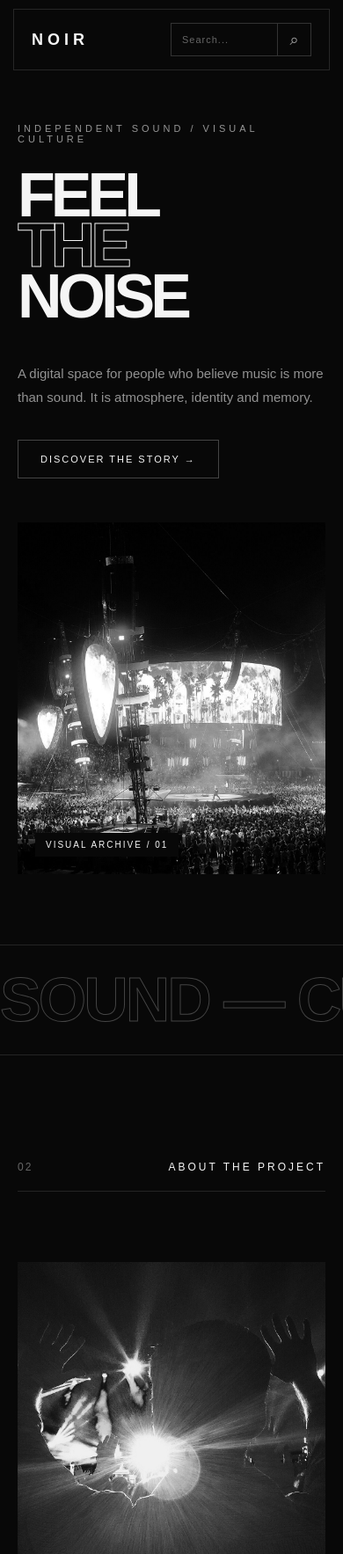
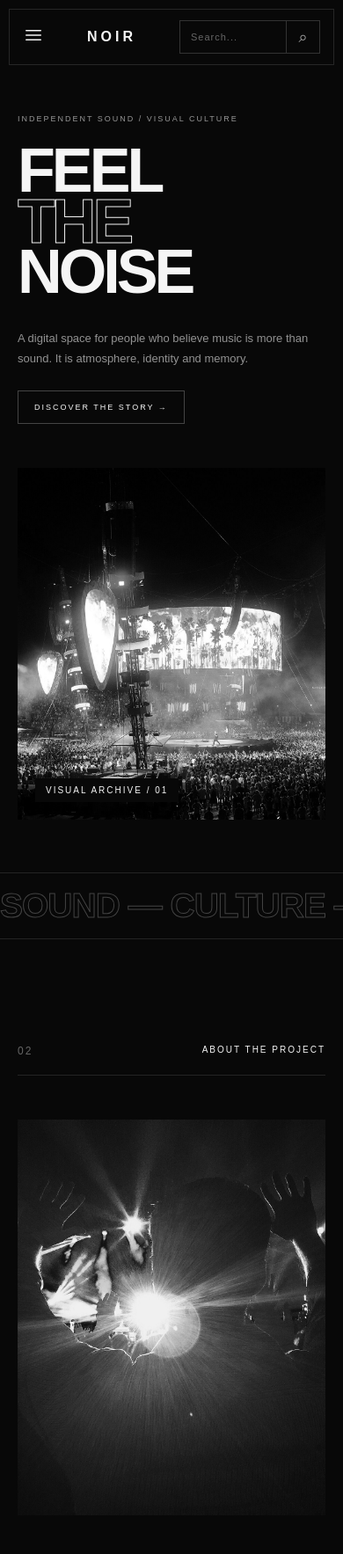
Before and after one commit to mohammadsj9231/practice-js, a website: page Music/src/index.html in a window 390 px wide. Shown: the top 1767 px of the page at 88% size. Drawn offline with Linux system fonts and the light colour scheme.

Commit message:
update the site

```diff
--- a/Music/src/index.html
+++ b/Music/src/index.html
@@ -8,11 +8,23 @@
   </head>
 
   <body>
-    <!-- =========================
-         NAVBAR
-    ========================= -->
+    <nav class="navbar">
+      <div class="side" id="menuBtn">
+        <svg
+          xmlns="http://www.w3.org/2000/svg"
+          fill="none"
+          viewBox="0 0 24 24"
+          stroke-width="1.5"
+          stroke="currentColor"
+        >
+          <path
+            stroke-linecap="round"
+            stroke-linejoin="round"
+            d="M3.75 6.75h16.5M3.75 12h16.5m-16.5 5.25h16.5"
+          />
+        </svg>
+      </div>
 
-    <nav class="navbar">
       <a href="#home" class="logo"> NOIR </a>
 
       <ul class="nav-links">
@@ -35,16 +47,18 @@
 
       <div class="search-box">
         <input type="text" placeholder="Search..." />
-
         <button type="button">⌕</button>
       </div>
 
       <span class="nav-number"> 001 — 2026 </span>
     </nav>
 
-    <!-- =========================
-         HOME
-    ========================= -->
+    <div class="mobile-menu" id="mobileMenu">
+      <a href="#home">Home</a>
+      <a href="#about">About</a>
+      <a href="#visual">Visual</a>
+      <a href="musics.html">Musics</a>
+    </div>
 
     <main id="home">
       <section class="hero">
@@ -67,18 +81,11 @@
           <a href="#about" class="hero-button"> Discover the story → </a>
         </div>
 
-        <!-- Concert crowd -->
-
         <div class="hero-image">
           <img src="../media/hero.jpg" alt="Concert crowd" />
-
           <span class="image-label"> Visual Archive / 01 </span>
         </div>
       </section>
-
-      <!-- =========================
-           MARQUEE
-      ========================= -->
 
       <section class="marquee">
         <div class="marquee-text">
@@ -86,20 +93,13 @@
         </div>
       </section>
 
-      <!-- =========================
-           ABOUT
-      ========================= -->
-
       <section class="about" id="about">
         <div class="section-top">
           <span class="section-number"> 02 </span>
-
           <span class="section-title"> About the project </span>
         </div>
 
         <div class="about-grid">
-          <!-- Person at live concert -->
-
           <div class="about-image">
             <img src="../media/visual.jpg" alt="Person at a live concert" />
           </div>
@@ -108,10 +108,8 @@
             <h2>
               Music
               <br />
-
               is
               <br />
-
               <span>visual.</span>
             </h2>
 
@@ -125,63 +123,39 @@
         </div>
       </section>
 
-      <!-- =========================
-           VISUAL ARCHIVE
-      ========================= -->
-
       <section class="visual" id="visual">
         <div class="section-top">
           <span class="section-number"> 03 </span>
-
           <span class="section-title"> Visual archive </span>
         </div>
 
         <div class="visual-grid">
-          <!-- Festival lights -->
-
           <div class="visual-item">
             <img src="../media/1.jpg" alt="Festival lights" />
-
             <span> Energy / 001 </span>
           </div>
 
-          <!-- Festival crowd -->
-
           <div class="visual-item">
             <img src="../media/2.jpg" alt="Festival crowd" />
-
             <span> Crowd / 002 </span>
           </div>
 
-          <!-- Concert lights -->
-
           <div class="visual-item">
             <img src="../media/3.jpg" alt="Concert lights" />
-
             <span> Motion / 003 </span>
           </div>
         </div>
       </section>
 
-      <!-- =========================
-           MANIFESTO
-      ========================= -->
-
       <section class="manifesto">
         <h2>
           Don't just
           <span>listen.</span>
-
           <br />
-
           Experience it.
         </h2>
       </section>
     </main>
-
-    <!-- =========================
-         FOOTER
-    ========================= -->
 
     <footer>
       <div class="footer-logo">NOIR.</div>
@@ -191,12 +165,19 @@
 
         <div class="socials">
           <a href="#"> Instagram </a>
-
           <a href="#"> Behance </a>
-
           <a href="#"> Contact </a>
         </div>
       </div>
     </footer>
+
+    <script>
+      const menuBtn = document.querySelector("#menuBtn");
+      const mobileMenu = document.querySelector("#mobileMenu");
+
+      menuBtn.addEventListener("click", () => {
+        mobileMenu.classList.toggle("active");
+      });
+    </script>
   </body>
 </html>
--- a/Music/src/style/musics.css
+++ b/Music/src/style/musics.css
@@ -1,7 +1,3 @@
-/* =========================
-   RESET
-========================= */
-
 * {
   margin: 0;
   padding: 0;
@@ -24,11 +20,6 @@ a {
   text-decoration: none;
 }
 
-
-/* =========================
-   VARIABLES
-========================= */
-
 :root {
   --black: #080808;
   --white: #f5f5f5;
@@ -37,41 +28,26 @@ a {
   --accent: #c7ff36;
 }
 
-
-/* =========================
-   NAVBAR
-========================= */
+.side {
+  display: none;
+}
 
 .navbar {
   position: fixed;
-
   top: 20px;
   left: 50%;
-
   transform: translateX(-50%);
-
   width: calc(100% - 50px);
   max-width: 1400px;
-
   display: flex;
   align-items: center;
   justify-content: space-between;
-
   padding: 15px 20px;
-
   border: 1px solid rgba(255, 255, 255, 0.12);
-
   background: rgba(10, 10, 10, 0.65);
-
   backdrop-filter: blur(15px);
-
   z-index: 100;
 }
-
-
-/* =========================
-   NAVBAR LOGO
-========================= */
 
 .logo {
   font-size: 18px;
@@ -79,26 +55,17 @@ a {
   letter-spacing: 5px;
 }
 
-
-/* =========================
-   NAVBAR LINKS
-========================= */
-
 .nav-links {
   display: flex;
   gap: 35px;
-
   list-style: none;
 }
 
 .nav-links a {
   color: #aaa;
-
   font-size: 12px;
-
   text-transform: uppercase;
   letter-spacing: 2px;
-
   transition: 0.3s;
 }
 
@@ -106,32 +73,20 @@ a {
   color: white;
 }
 
-
-/* =========================
-   SEARCH
-========================= */
-
 .search-box {
   display: flex;
   align-items: center;
-
   height: 38px;
-
   border: 1px solid #333;
 }
 
 .search-box input {
   width: 120px;
-
   padding: 0 12px;
-
   border: none;
   outline: none;
-
   background: transparent;
-
   color: white;
-
   font-size: 11px;
   letter-spacing: 1px;
 }
@@ -143,18 +98,12 @@ a {
 .search-box button {
   width: 38px;
   height: 100%;
-
   border: none;
   border-left: 1px solid #333;
-
   background: transparent;
-
   color: #aaa;
-
   cursor: pointer;
-
   font-size: 18px;
-
   transition: 0.3s;
 }
 
@@ -163,23 +112,12 @@ a {
   color: var(--black);
 }
 
-
-/* =========================
-   NAVBAR NUMBER
-========================= */
-
 .nav-number {
   font-size: 11px;
   color: #666;
 }
 
-
-/* =========================
-   RESPONSIVE — TABLET
-========================= */
-
 @media (max-width: 900px) {
-
   .navbar {
     width: calc(100% - 30px);
   }
@@ -193,19 +131,17 @@ a {
   }
 }
 
-
-/* =========================
-   RESPONSIVE — MOBILE
-========================= */
-
 @media (max-width: 600px) {
-
   .navbar {
     top: 10px;
   }
 
   .nav-links {
     display: none;
+  }
+
+  .side {
+    display: block;
   }
 }
 
@@ -216,23 +152,18 @@ a {
   gap: 24px;
   padding: 30px;
   box-sizing: border-box;
-
   margin-top: 7rem;
 }
 
 .music-card {
   width: 280px;
   padding: 14px;
-
   background: #111;
   color: #f5f5f5;
-
   border: 1px solid #252525;
   border-radius: 18px;
-
   box-sizing: border-box;
   overflow: hidden;
-
   transition: 0.3s ease;
 }
 
@@ -244,23 +175,19 @@ a {
 .music-card img {
   width: 100%;
   height: 280px;
-
   display: block;
-
   object-fit: cover;
   border-radius: 13px;
 }
 
 .music-name {
   margin: 16px 4px 5px;
-
   font-size: 21px;
   font-weight: 700;
 }
 
 .music-singer {
   margin: 0 4px;
-
   color: #999;
   font-size: 15px;
   font-weight: 400;
@@ -269,9 +196,7 @@ a {
 .music-min,
 .music-year {
   display: inline-block;
-
   margin: 16px 4px 2px;
-
   color: #777;
   font-size: 13px;
 }
@@ -284,7 +209,6 @@ a {
   display: flex;
   align-items: center;
   justify-content: space-between;
-
   margin-top: 16px;
 }
 
@@ -304,17 +228,12 @@ a {
 .play-card-btn-1, .play-card-btn-2, .play-card-btn-3, .play-card-btn-4 {
   width: 45px;
   height: 45px;
-
   border: 1px solid #333;
   border-radius: 50%;
-
   background: #c7ff36;
   color: #080808;
-
   font-size: 16px;
-
   cursor: pointer;
-
   transition: 0.3s;
   margin-left: 5rem;
 }
--- a/Music/src/style/style.css
+++ b/Music/src/style/style.css
@@ -1,7 +1,3 @@
-      /* =========================
-           RESET
-        ========================= */
-
 * {
   margin: 0;
   padding: 0;
@@ -30,10 +26,6 @@
   object-fit: cover;
 }
 
-      /* =========================
-           VARIABLES
-        ========================= */
-
 :root {
   --black: #080808;
   --white: #f5f5f5;
@@ -42,30 +34,24 @@
   --accent: #c7ff36;
 }
 
-      /* =========================
-           NAVBAR
-        ========================= */
+.side {
+  display: none;
+}
 
 .navbar {
   position: fixed;
   top: 20px;
   left: 50%;
   transform: translateX(-50%);
-
   width: calc(100% - 50px);
   max-width: 1400px;
-
   display: flex;
   align-items: center;
   justify-content: space-between;
-
   padding: 15px 20px;
-
   border: 1px solid rgba(255, 255, 255, 0.12);
   background: rgba(10, 10, 10, 0.65);
-
   backdrop-filter: blur(15px);
-
   z-index: 100;
 }
 
@@ -86,7 +72,6 @@
   font-size: 12px;
   text-transform: uppercase;
   letter-spacing: 2px;
-
   transition: 0.3s;
 }
 
@@ -99,22 +84,13 @@
   color: #666;
 }
 
-      /* =========================
-           HERO
-        ========================= */
-
 .hero {
   min-height: 100vh;
-
   padding: 160px 5vw 80px;
-
   position: relative;
-
   display: grid;
   grid-template-columns: 1.2fr 0.8fr;
-
   align-items: center;
-
   gap: 50px;
 }
 
@@ -128,16 +104,13 @@
   font-size: 11px;
   letter-spacing: 4px;
   text-transform: uppercase;
-
   margin-bottom: 30px;
 }
 
 .hero h1 {
   font-size: clamp(70px, 11vw, 180px);
   line-height: 0.82;
-
   letter-spacing: -8px;
-
   text-transform: uppercase;
 }
 
@@ -148,28 +121,20 @@
 
 .hero-description {
   max-width: 450px;
-
   margin-top: 45px;
-
   color: #929292;
-
   font-size: 15px;
   line-height: 1.8;
 }
 
 .hero-button {
   display: inline-flex;
-
   margin-top: 35px;
-
   padding: 15px 25px;
-
   border: 1px solid #444;
-
   font-size: 11px;
   text-transform: uppercase;
   letter-spacing: 2px;
-
   transition: 0.3s;
 }
 
@@ -179,21 +144,14 @@
   color: #080808;
 }
 
-      /* =========================
-           HERO IMAGE
-        ========================= */
-
 .hero-image {
   height: 620px;
-
   position: relative;
 }
 
 .hero-image img {
   height: 100%;
-
   filter: grayscale(100%);
-
   transition: 0.7s;
 }
 
@@ -204,51 +162,33 @@
 
 .image-label {
   position: absolute;
-
   bottom: 20px;
   left: 20px;
-
   padding: 8px 12px;
-
   background: #080808;
-
   font-size: 10px;
   letter-spacing: 2px;
   text-transform: uppercase;
 }
 
-      /* =========================
-           SCROLL TEXT
-        ========================= */
-
 .marquee {
   border-top: 1px solid var(--line);
   border-bottom: 1px solid var(--line);
-
   overflow: hidden;
-
   padding: 22px 0;
-
   white-space: nowrap;
 }
 
 .marquee-text {
   font-size: 70px;
   font-weight: 800;
-
   letter-spacing: -3px;
-
   color: transparent;
   -webkit-text-stroke: 1px #444;
 }
 
-      /* =========================
-           ABOUT
-        ========================= */
-
 .about {
   padding: 180px 5vw;
-
   max-width: 1500px;
   margin: auto;
 }
@@ -256,11 +196,8 @@
 .section-top {
   display: flex;
   justify-content: space-between;
-
   margin-bottom: 80px;
-
   border-bottom: 1px solid var(--line);
-
   padding-bottom: 20px;
 }
 
@@ -278,11 +215,8 @@
 
 .about-grid {
   display: grid;
-
   grid-template-columns: 0.8fr 1.2fr;
-
   gap: 100px;
-
   align-items: center;
 }
 
@@ -298,9 +232,7 @@
 .about-content h2 {
   font-size: clamp(50px, 7vw, 100px);
   line-height: 0.9;
-
   letter-spacing: -5px;
-
   text-transform: uppercase;
 }
 
@@ -310,32 +242,21 @@
 
 .about-content p {
   max-width: 600px;
-
   margin-top: 45px;
-
   color: #888;
-
   line-height: 1.9;
-
   font-size: 15px;
 }
 
-      /* =========================
-           VISUAL SECTION
-        ========================= */
-
 .visual {
   padding: 0 5vw 180px;
-
   max-width: 1500px;
   margin: auto;
 }
 
 .visual-grid {
   display: grid;
-
   grid-template-columns: 1fr 1fr 1fr;
-
   gap: 15px;
 }
 
@@ -359,9 +280,7 @@
 
 .visual-item img {
   height: 100%;
-
   filter: grayscale(100%);
-
   transition: 0.7s;
 }
 
@@ -372,47 +291,30 @@
 
 .visual-item span {
   position: absolute;
-
   left: 20px;
   bottom: 20px;
-
   font-size: 10px;
-
   letter-spacing: 2px;
-
   background: #080808;
-
   padding: 8px 12px;
 }
 
-      /* =========================
-           MANIFESTO
-        ========================= */
-
 .manifesto {
   min-height: 70vh;
-
   padding: 150px 5vw;
-
   display: flex;
   align-items: center;
   justify-content: center;
-
   text-align: center;
-
   border-top: 1px solid var(--line);
   border-bottom: 1px solid var(--line);
 }
 
 .manifesto h2 {
   max-width: 1100px;
-
   font-size: clamp(45px, 7vw, 100px);
-
   line-height: 0.95;
-
   letter-spacing: -5px;
-
   text-transform: uppercase;
 }
 
@@ -420,25 +322,17 @@
   color: var(--accent);
 }
 
-      /* =========================
-           FOOTER
-        ========================= */
-
 footer {
   padding: 60px 5vw;
-
   display: flex;
-
   justify-content: space-between;
   align-items: flex-end;
-
   gap: 30px;
 }
 
 .footer-logo {
   font-size: 50px;
   font-weight: 900;
-
   letter-spacing: -3px;
 }
 
@@ -448,28 +342,18 @@
 
 .footer-right p {
   color: #666;
-
   font-size: 11px;
-
   letter-spacing: 2px;
-
   text-transform: uppercase;
-
   margin-bottom: 10px;
 }
 
 .socials {
   display: flex;
   gap: 20px;
-
   font-size: 11px;
-
   color: #aaa;
 }
-
-      /* =========================
-           RESPONSIVE
-        ========================= */
 
 @media (max-width: 900px) {
   .navbar {
@@ -486,7 +370,6 @@
 
   .hero {
     grid-template-columns: 1fr;
-
     padding-top: 140px;
   }
 
@@ -496,7 +379,6 @@
 
   .about-grid {
     grid-template-columns: 1fr;
-
     gap: 50px;
   }
 
@@ -516,19 +398,73 @@
 @media (max-width: 600px) {
   .navbar {
     top: 10px;
+    width: calc(100% - 20px);
+    padding: 12px 15px;
   }
 
   .nav-links {
     display: none;
   }
 
+  .nav-number {
+    display: none;
+  }
+
+  .side {
+    display: block;
+    cursor: pointer;
+  }
+
+  .side svg {
+    width: 24px;
+    height: 24px;
+  }
+
+  .logo {
+    font-size: 16px;
+    letter-spacing: 4px;
+  }
+
+  .search-box {
+    display: none;
+  }
+
   .hero {
-          padding-left: 20px;
-          padding-right: 20px;
+    min-height: auto;
+    grid-template-columns: 1fr;
+    padding: 130px 20px 60px;
+    gap: 50px;
+  }
+
+  .small-text {
+    font-size: 9px;
+    letter-spacing: 2px;
+    margin-bottom: 25px;
   }
 
   .hero h1 {
-          letter-spacing: -5px;
+    font-size: clamp(58px, 18vw, 100px);
+    line-height: 0.82;
+    letter-spacing: -4px;
+    max-width: 100%;
+    word-break: normal;
+  }
+
+  .hero h1 span {
+    -webkit-text-stroke: 1px #f5f5f5;
+  }
+
+  .hero-description {
+    max-width: 100%;
+    margin-top: 35px;
+    font-size: 13px;
+    line-height: 1.8;
+  }
+
+  .hero-button {
+    margin-top: 25px;
+    padding: 13px 18px;
+    font-size: 9px;
   }
 
   .hero-image {
@@ -545,8 +481,24 @@
     padding-top: 120px;
   }
 
+  .section-top {
+    margin-bottom: 50px;
+  }
+
+  .section-title {
+    font-size: 10px;
+    letter-spacing: 2px;
+  }
+
   .about-content h2 {
+    font-size: clamp(45px, 15vw, 80px);
     letter-spacing: -3px;
+  }
+
+  .about-content p {
+    font-size: 13px;
+    line-height: 1.8;
+    margin-top: 30px;
   }
 
   .visual-grid {
@@ -561,19 +513,29 @@
     margin: 0;
   }
 
+  .marquee {
+    padding: 15px 0;
+  }
+
+  .marquee-text {
+    font-size: clamp(28px, 10vw, 45px);
+    letter-spacing: -1px;
+    white-space: nowrap;
+  }
+
   .manifesto {
+    min-height: 60vh;
     padding: 100px 20px;
   }
 
   .manifesto h2 {
+    font-size: clamp(40px, 13vw, 70px);
     letter-spacing: -3px;
   }
 
   footer {
     padding: 50px 20px;
-
     flex-direction: column;
-
     align-items: flex-start;
   }
 
@@ -585,24 +547,17 @@
 .search-box {
   display: flex;
   align-items: center;
-
   border: 1px solid #333;
-
   height: 38px;
 }
 
 .search-box input {
   width: 120px;
-
   padding: 0 12px;
-
   border: none;
   outline: none;
-
   background: transparent;
-
   color: white;
-
   font-size: 11px;
   letter-spacing: 1px;
 }
@@ -614,18 +569,12 @@
 .search-box button {
   width: 38px;
   height: 100%;
-
   border: none;
   border-left: 1px solid #333;
-
   background: transparent;
-
   color: #aaa;
-
   cursor: pointer;
-
   font-size: 18px;
-
   transition: 0.3s;
 }
 
@@ -633,3 +582,38 @@
   background: #c7ff36;
   color: #080808;
 }
+
+.mobile-menu {
+  display: none;
+}
+
+@media (max-width: 600px) {
+  .mobile-menu {
+    position: fixed;
+    top: 70px;
+    left: 10px;
+    right: 10px;
+    z-index: 99;
+    padding: 20px;
+    background: rgba(10, 10, 10, 0.9);
+    border: 1px solid rgba(255, 255, 255, 0.12);
+    backdrop-filter: blur(15px);
+    flex-direction: column;
+    gap: 20px;
+  }
+
+  .mobile-menu a {
+    color: #aaa;
+    font-size: 12px;
+    letter-spacing: 2px;
+    text-transform: uppercase;
+  }
+
+  .mobile-menu a:hover {
+    color: white;
+  }
+
+  .mobile-menu.active {
+    display: flex;
+  }
+}
```
Also changed, not shown: Music/src/musics.html (+0 -1 lines), Music/src/player.html (+0 -1 lines), Music/src/style/player.css (+0 -69 lines). Lines whose indentation alone changed are shown as unchanged.
